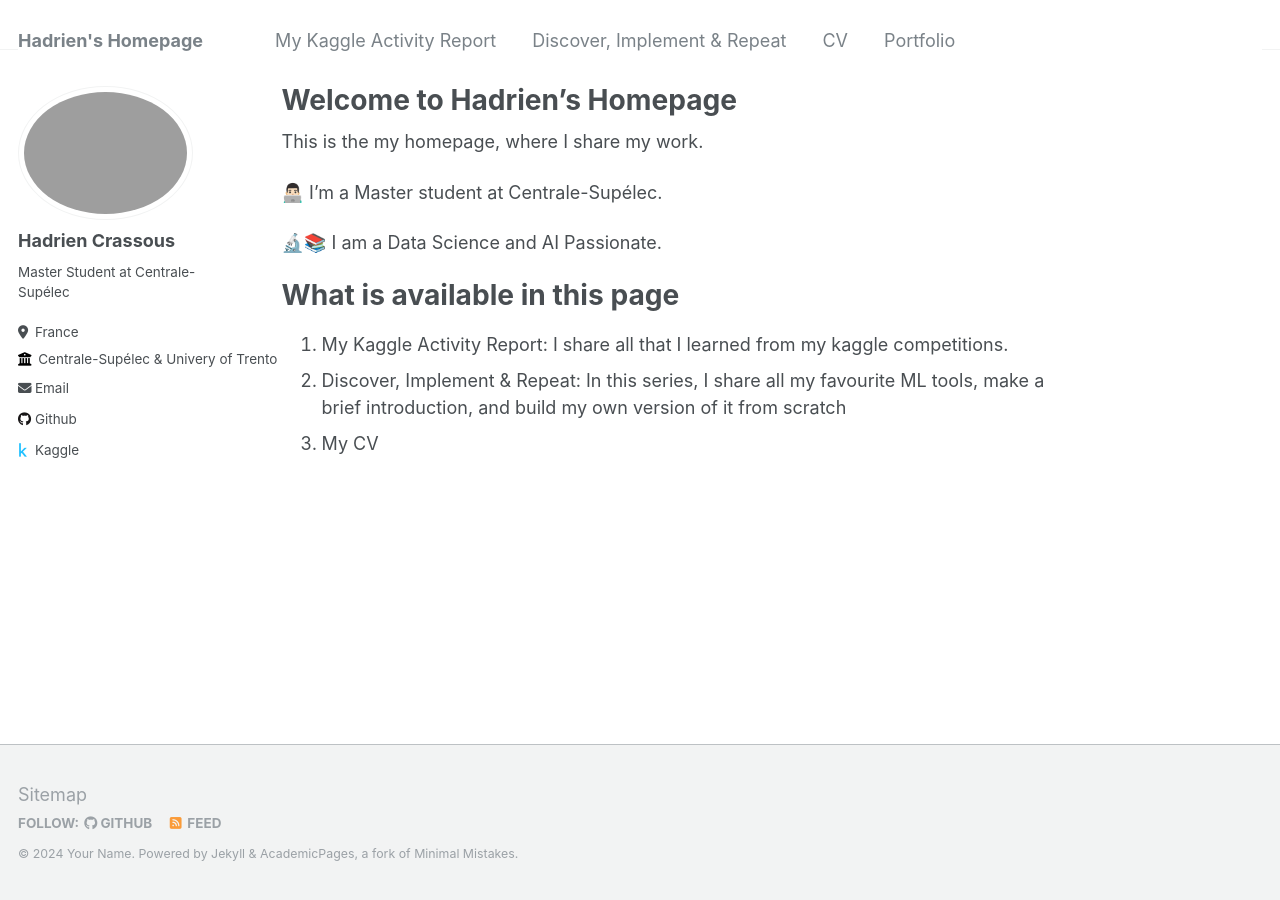
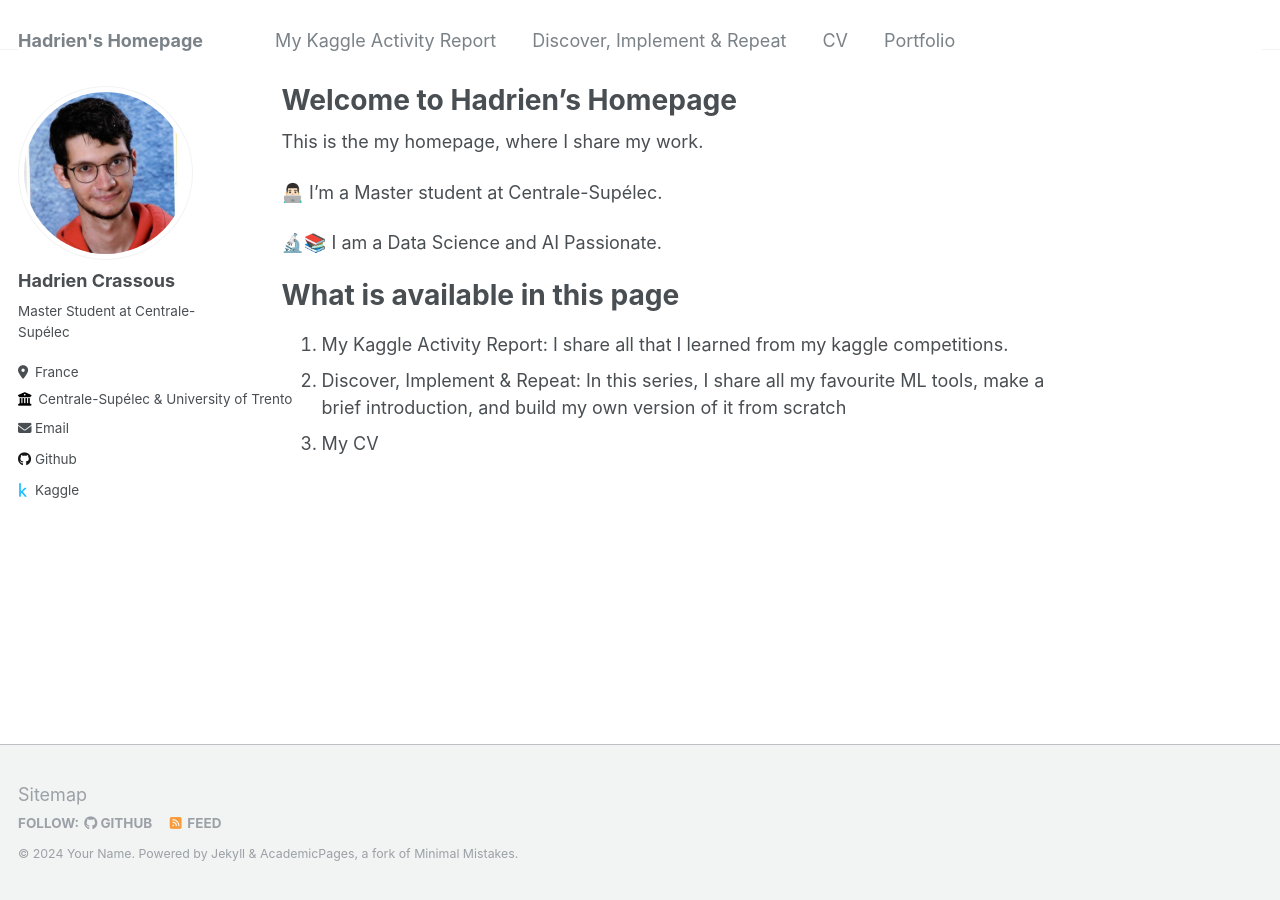
Before and after one commit to Hadrien-Cr/Hadrien-Cr..github.io, a Jekyll site: the page built from _pages/about.md, in a window 1280 px wide. Built offline with Jekyll 4.4.1, drawn with Linux system fonts in a browser that asks for light colours.

```diff
--- a/_config.yml
+++ b/_config.yml
@@ -21,12 +21,12 @@ repository               : "Hadrien-Cr/Hadrien-Cr..github.io"
 #               Additional customization can be done by editing /_includes/author-profile.html
 author:
   # Biographic information
-  avatar           : "photo-couleurs.png"
+  avatar           : "profile.png"
   name             : "Hadrien Crassous"
   pronouns         : # example: "she/her"
   bio              : "Master Student at Centrale-Supélec"
   location         : "France"
-  employer         : "Centrale-Supélec & Univery of Trento"
+  employer         : "Centrale-Supélec & University of Trento"
   uri              : # URL
   email            : "crassous.hadrien@gmail.com"
 
@@ -64,7 +64,7 @@ author:
   steam            : # Username
   telegram         : # URL
   tumblr           : # Username
-  twitter          : # Replace this with your X / Twitter handle
+  twitter          :  # Replace this with your X / Twitter handle
   vine             : # Username
   weibo            : # Username
   wikipedia        : # Username
```
Also changed, not shown: _kaggle/2014-spring-teaching-1.md (+2 -2 lines), images/profile.png (added).
